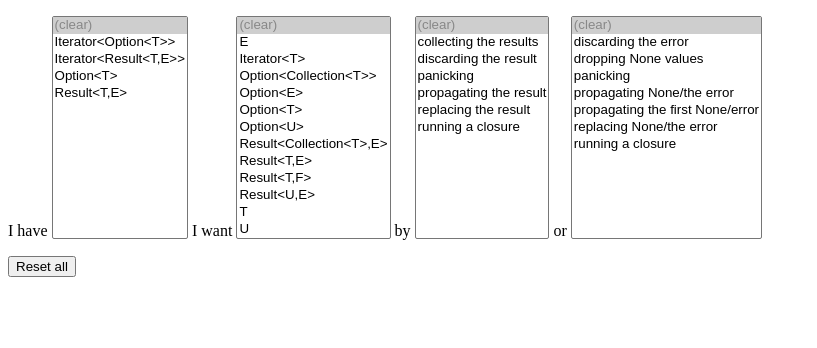
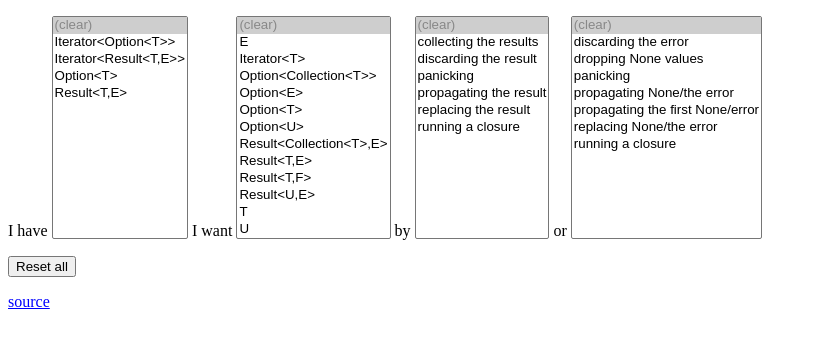
Before and after one commit to jethrogb/rust-combinators, a plain HTML site: page index.html in a window 1280 px wide. Shown: the whole page, without its empty margins (0-817 px from the left). Drawn offline with nearby package versions, Linux system fonts and the light colour scheme.

Commit message:
Add source link

```diff
--- a/index.html
+++ b/index.html
@@ -17,6 +17,7 @@ according to those terms.
 <script type="text/javascript" src="https://cdnjs.cloudflare.com/ajax/libs/lodash.js/3.10.1/lodash.min.js"></script>
 <script type="text/javascript" src="https://code.jquery.com/jquery-2.1.4.min.js"></script>
 <style type="text/css">
+a { color: blue }
 select { x-width: 150px }
 option.clear { color: #888 }
 option { display: block }
@@ -32,6 +33,7 @@ or <select id="or" size="13"></select> <select id="or_mod" size="13"></select>
 </p>
 <button id="clear_all">Reset all</button>
 <p id="disp"></p>
+<p><a href="https://github.com/jethrogb/rust-combinators">source</a></p>
 <script type="text/javascript">
 var methods=[
 {"method":["Option","expect"],               "have":"Option<T>",             "want":"T",                       "by":"propagating the result", "by_mod":null,                           "or":"panicking",                      "or_mod":"with a specific error message"},
```
